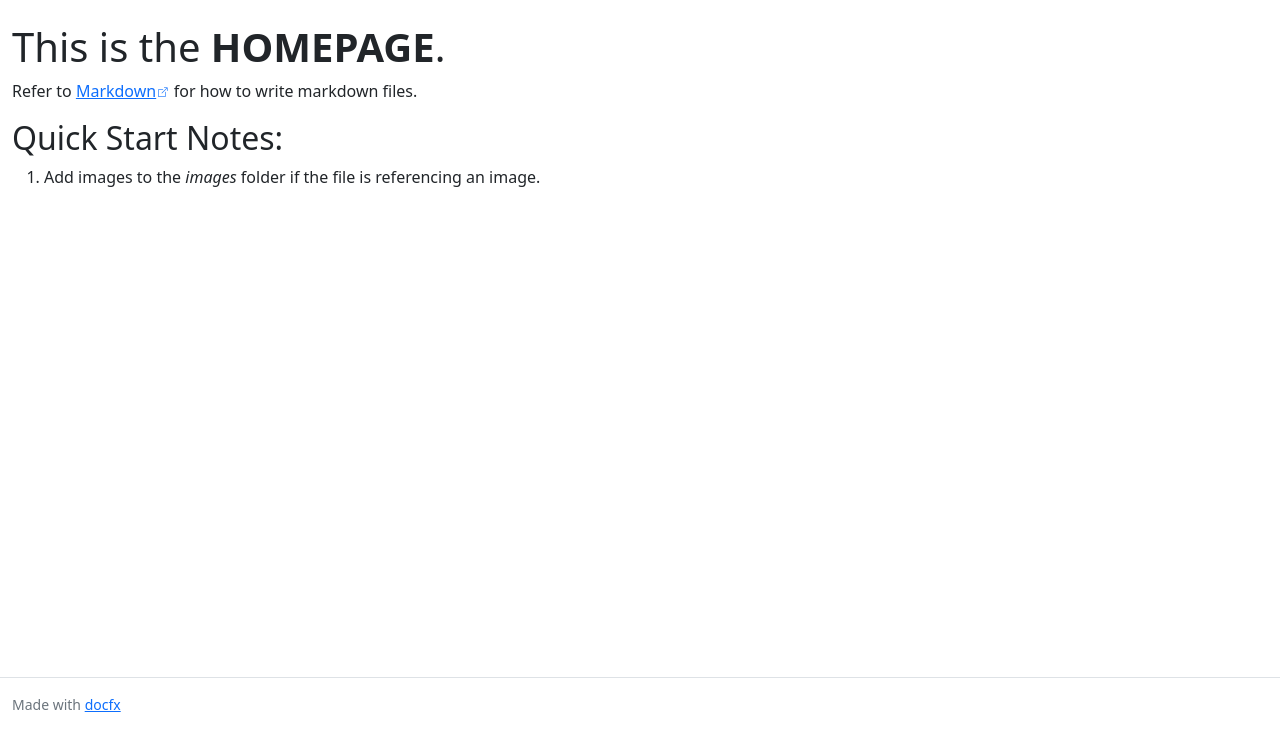
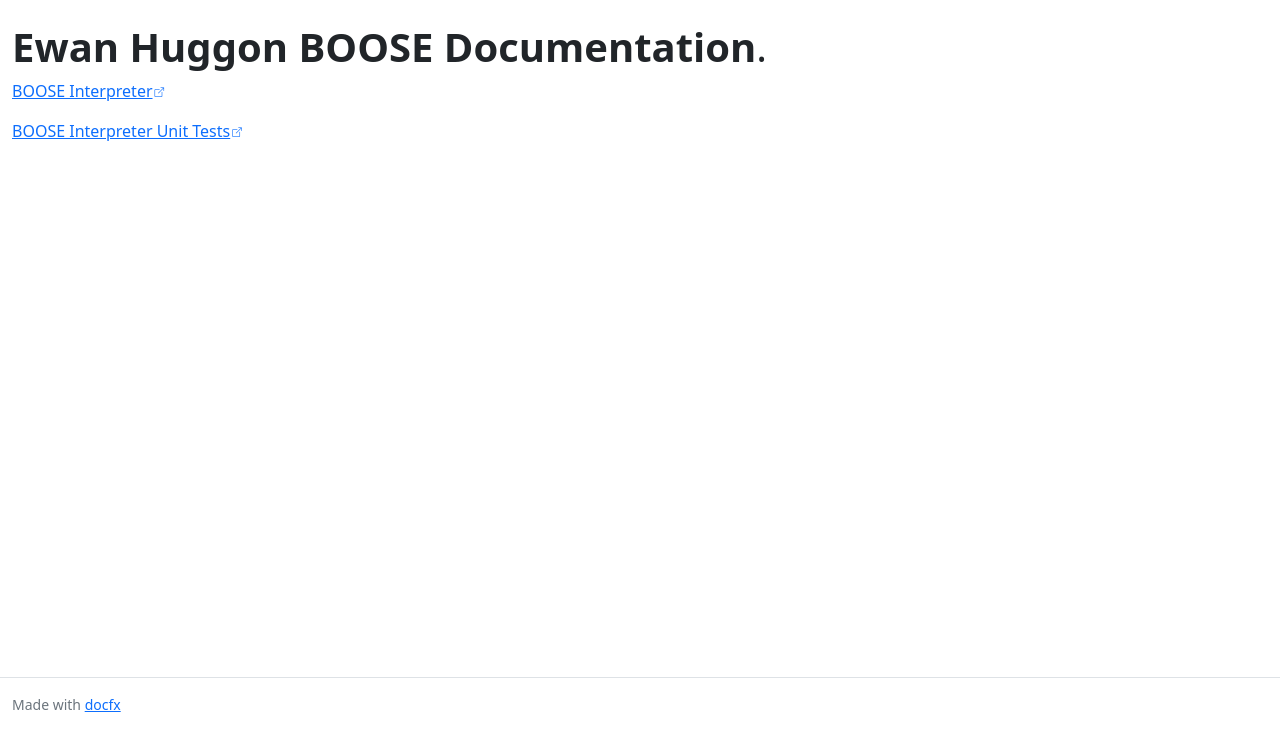
Before and after one commit to EwanYun/boose_interpreter_assignment_documentation, a plain HTML site: page docs/index.html in a window 1280 px wide. Shown: the part 63-800 px from the top of the page. Drawn offline with Linux system fonts and the light colour scheme; files that its build step writes are made by us from their sources; files whose address does not match are found by name.

Commit message:
Add files via upload

```diff
--- a/docs/index.html
+++ b/docs/index.html
@@ -67,13 +67,11 @@
         </div>
 
         <article data-uid="">
-<h1 id="this-is-the-homepage">This is the <strong>HOMEPAGE</strong>.</h1>
+<h1 id="Ewan Huggon BOOSE Documentation"><strong>Ewan Huggon BOOSE Documentation</strong></strong>.</h1>
 
-<p>Refer to <a href="http://daringfireball.net/projects/markdown/">Markdown</a> for how to write markdown files.</p>
-<h2 id="quick-start-notes">Quick Start Notes:</h2>
-<ol>
-<li>Add images to the <em>images</em> folder if the file is referencing an image.</li>
-</ol>
+<p><a href="https://ewanyun.github.io/boose_interpreter_assignment_documentation/BOOSE_Interpreter.html">BOOSE Interpreter</a></p>
+<p><a href="https://ewanyun.github.io/boose_interpreter_assignment_documentation/BOOSE_Interpreter_Unit_Tests.html">BOOSE Interpreter Unit Tests</a></p>
+
 
 </article>
 
```
